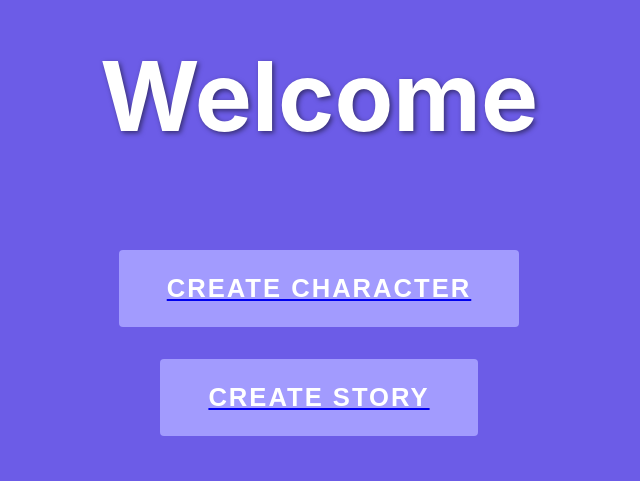
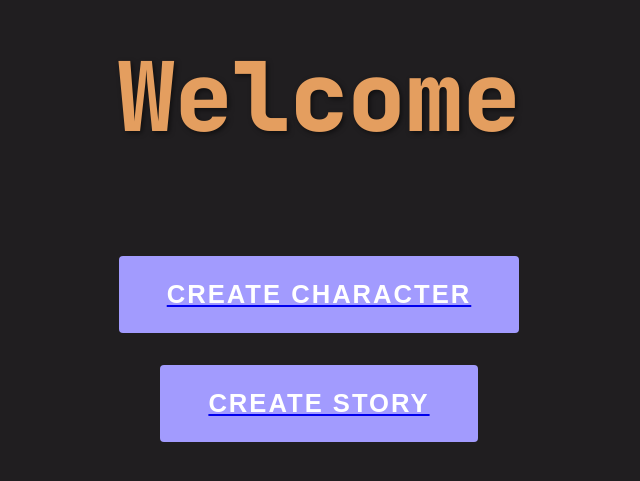
Before and after one commit to nathaliafab/FantasyLab, a React (Create React App) app in the folder my-app/: page / in a window 1280 px wide. Shown: the part 195-676 px from the top of the page, without its empty margins (321-961 px from the left). Built offline with nearby package versions, Linux system fonts and the light colour scheme.

Commit message:
Adding fonts

```diff
--- a/my-app/src/pages/Home/Home.css
+++ b/my-app/src/pages/Home/Home.css
@@ -1,3 +1,5 @@
+@import url('https://fonts.googleapis.com/css2?family=JetBrains+Mono:wght@300;500;800&display=swap');
+
 .Home {
   display: flex;
   flex-direction: column;
@@ -5,7 +7,9 @@
   justify-content: center;
   height: 100vh;
   background-color: #6c5ce7;
-  color: white;
+  color: #E49E5F;
+  background-color: #201E20;
+  font-family: 'JetBrains Mono', monospace;
 }
 
 .Home h1 {
```
